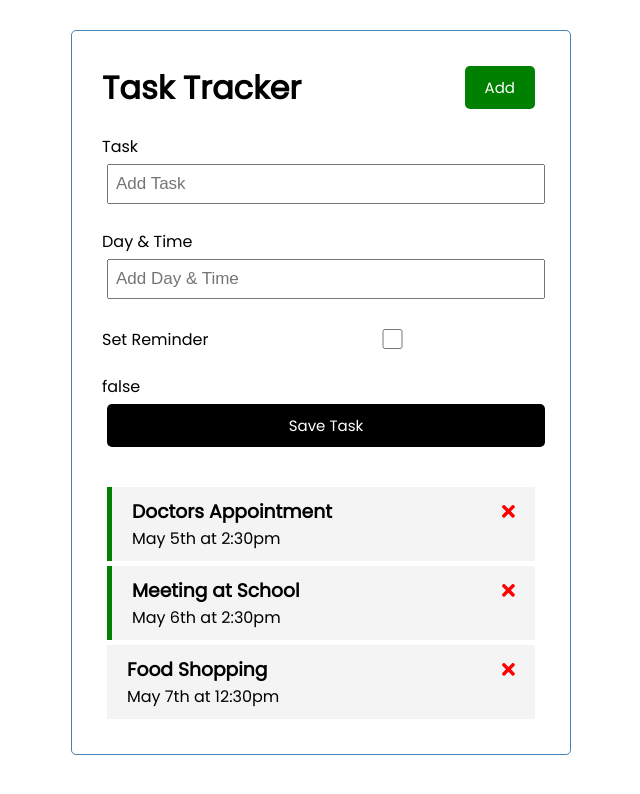
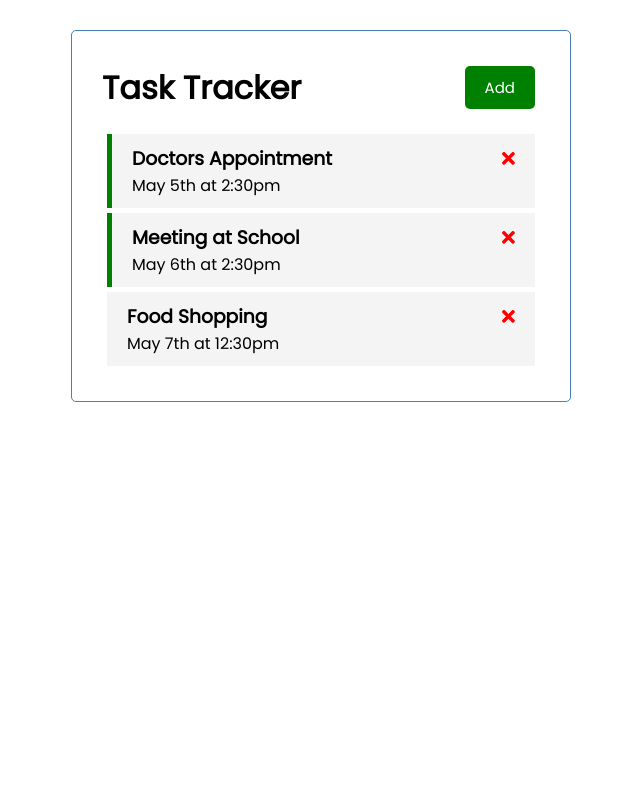
Before and after one commit to belhart/task-tracker, an Angular app: page / in a window 1280 px wide. Shown: the top 794 px of the page, without its empty margins (319-959 px from the left). Built offline with nearby package versions, Linux system fonts and the light colour scheme; data requests are answered from the project's data file.

Commit message:
form is now hidden or shown based on the button

```diff
--- a/src/app/components/add-task/add-task.component.html
+++ b/src/app/components/add-task/add-task.component.html
@@ -1,4 +1,4 @@
-<form class="add-form" (ngSubmit)="onSubmit()">
+<form *ngIf="showAddTask" class="add-form" (ngSubmit)="onSubmit()">
     <div class="form-control">
         <label for="text">Task</label>
         <input type="text" name="text" [(ngModel)]="text" id="text" placeholder="Add Task">
@@ -11,6 +11,5 @@
         <label for="reminder">Set Reminder</label>
         <input type="checkbox" name="reminder" [(ngModel)]="reminder" id="reminder">
     </div>
-    {{text}} {{day}} {{reminder}}
     <input type="submit" value="Save Task" class="btn btn-block">
 </form>
--- a/src/app/components/add-task/add-task.component.ts
+++ b/src/app/components/add-task/add-task.component.ts
@@ -1,5 +1,8 @@
 import { Component, OnInit, Output, EventEmitter } from '@angular/core';
 import{ Task } from "../../Task"
+import { UiService } from '../../services/ui.service';
+import { Subscription } from "rxjs";
+
 
 @Component({
   selector: 'app-add-task',
@@ -12,9 +15,12 @@
   text: string = "";
   day: string = "";
   reminder: boolean = false;
+  showAddTask!: boolean;
+  subscription!: Subscription;
 
-
-  constructor() { }
+  constructor(private uiService: UiService) {
+    this.subscription = this.uiService.onToggle().subscribe(value => this.showAddTask = value);
+  }
 
   ngOnInit(): void {
   }
```
